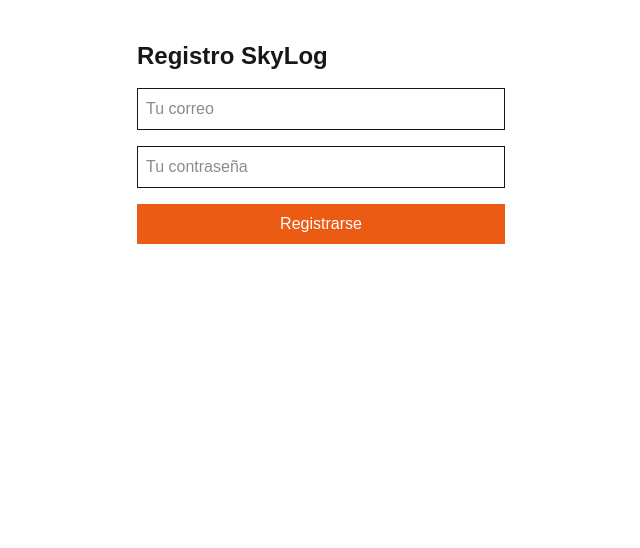
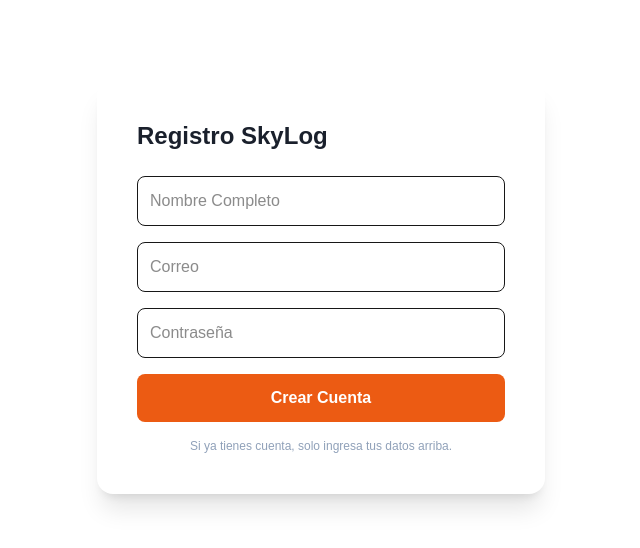
Before and after one commit to deibercubillos-UAS/skylog-manager, a Next.js app: page /register in a window 1280 px wide. Shown: the top 548 px of the page, without its empty margins (319-959 px from the left). Built offline with nearby package versions, Linux system fonts and the light colour scheme; no server answers.

Commit message:
Módulo de pilotos completado

```diff
--- a/src/app/register/page.js
+++ b/src/app/register/page.js
@@ -1,41 +1,48 @@
 "use client"
 import { useState } from 'react'
 import { supabase } from '@/lib/supabase'
+import { useRouter } from 'next/navigation'
 
 export default function Register() {
   const [email, setEmail] = useState('')
   const [password, setPassword] = useState('')
+  const [fullName, setFullName] = useState('')
   const [loading, setLoading] = useState(false)
+  const router = useRouter()
 
   const handleRegister = async (e) => {
     e.preventDefault()
     setLoading(true)
-    const { error } = await supabase.auth.signUp({ email, password })
-    if (error) alert(error.message)
-    else alert('¡Revisa tu correo para confirmar tu cuenta!')
+
+    const { error } = await supabase.auth.signUp({
+      email,
+      password,
+      options: {
+        data: { full_name: fullName } // Esto es vital para el Trigger
+      }
+    })
+
+    if (error) {
+      alert(error.message)
+    } else {
+      alert('¡Cuenta creada! Ya puedes entrar.')
+      router.push('/dashboard') // Redirigir al dashboard
+    }
     setLoading(false)
   }
 
   return (
-    <div className="p-10 max-w-md mx-auto">
-      <h1 className="text-2xl font-bold mb-4">Registro SkyLog</h1>
+    <div className="p-10 max-w-md mx-auto bg-white shadow-xl rounded-2xl mt-20">
+      <h1 className="text-2xl font-bold mb-6 text-[#1A202C]">Registro SkyLog</h1>
       <form onSubmit={handleRegister} className="space-y-4">
-        <input
-          type="email"
-          placeholder="Tu correo"
-          className="w-full p-2 border"
-          onChange={(e) => setEmail(e.target.value)}
-        />
-        <input
-          type="password"
-          placeholder="Tu contraseña"
-          className="w-full p-2 border"
-          onChange={(e) => setPassword(e.target.value)}
-        />
-        <button className="bg-[#ec5b13] text-white w-full py-2">
-          {loading ? 'Cargando...' : 'Registrarse'}
+        <input type="text" placeholder="Nombre Completo" className="w-full p-3 border rounded-lg" onChange={(e) => setFullName(e.target.value)} required />
+        <input type="email" placeholder="Correo" className="w-full p-3 border rounded-lg" onChange={(e) => setEmail(e.target.value)} required />
+        <input type="password" placeholder="Contraseña" className="w-full p-3 border rounded-lg" onChange={(e) => setPassword(e.target.value)} required />
+        <button className="bg-[#ec5b13] text-white w-full py-3 rounded-lg font-bold">
+          {loading ? 'Creando cuenta...' : 'Crear Cuenta'}
         </button>
       </form>
+      <p className="mt-4 text-xs text-center text-slate-400">Si ya tienes cuenta, solo ingresa tus datos arriba.</p>
     </div>
   )
 }
```
